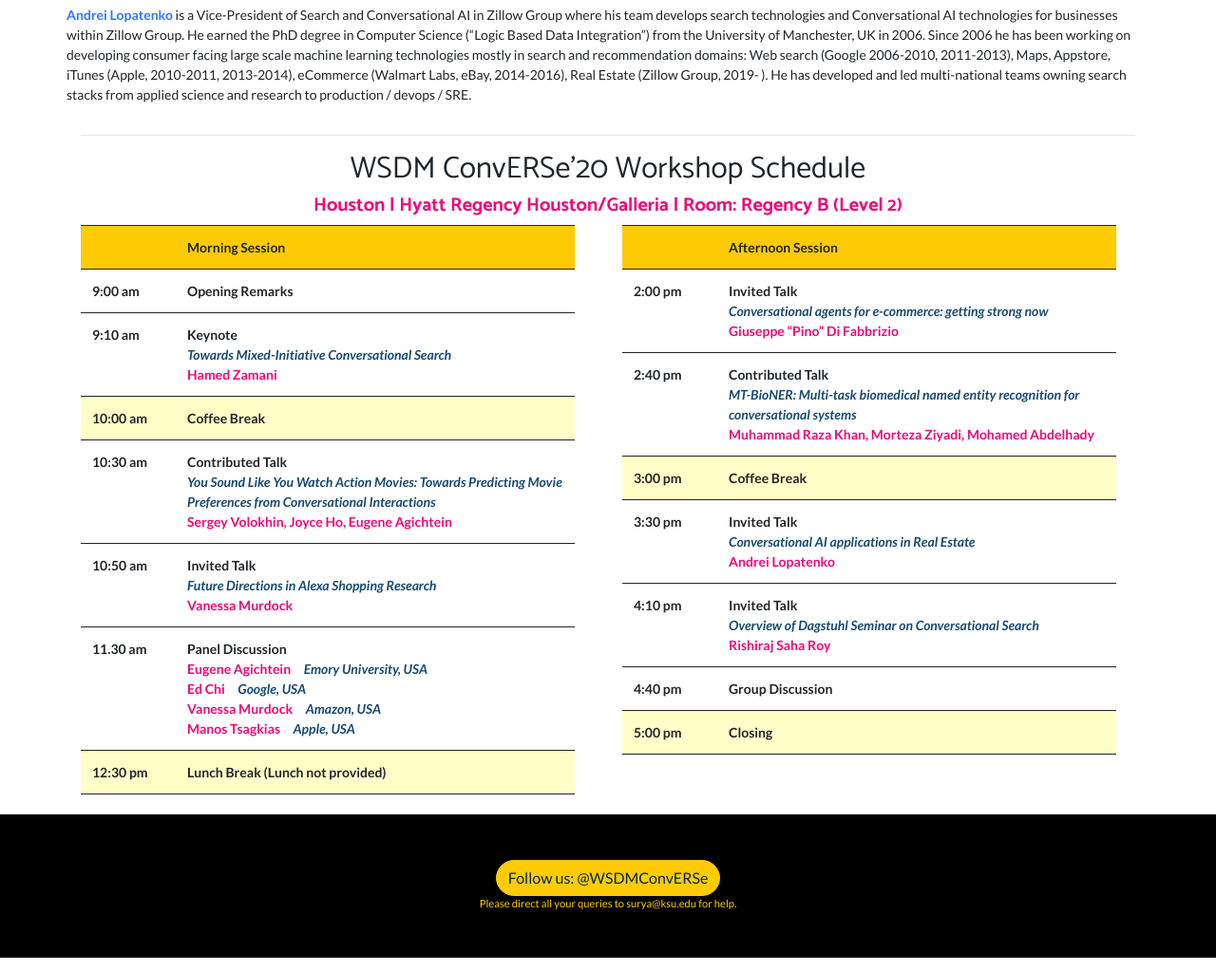
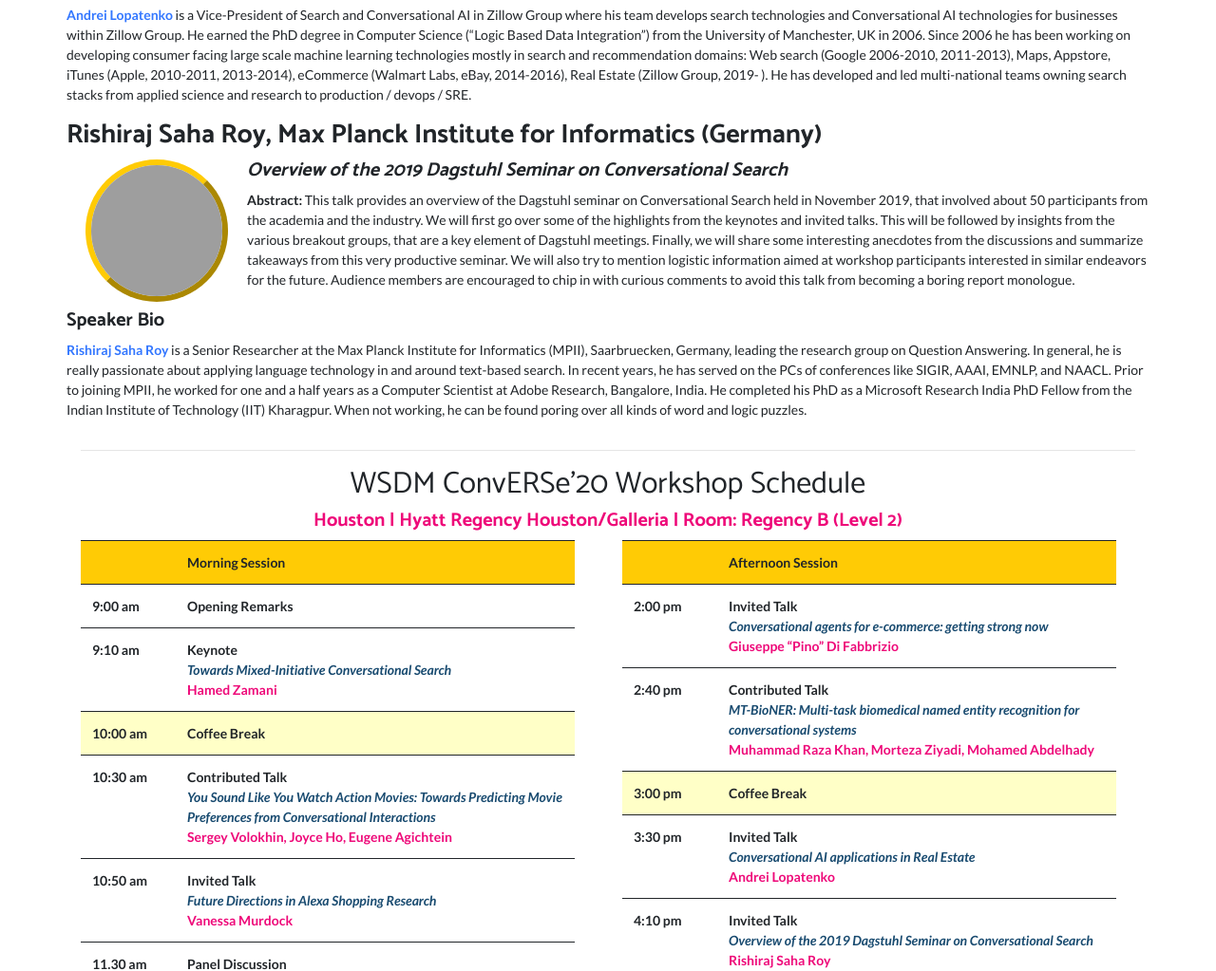
Before and after one commit to wsdm-Converse/converse.github.io, a website: page index.html in a window 1280 px wide. Shown: the part 2293-3316 px from the top of the page at 95% size. Drawn offline with Linux system fonts and the light colour scheme; grey boxes are pictures that could not be loaded.

Commit message:
rishi bio

```diff
--- a/index.html
+++ b/index.html
@@ -199,20 +199,20 @@ He earned the PhD degree in Computer Science (“Logic Based Data Integration”
                   </p>
 
 
-                  <!--<header>
-                  <h3><b>Rishiraj Saha Roy, Max Planck Institute (Germany)</b> </h3>
-                  <img style="float: left; border-radius: 50%; border: #FFCB05 6px outset;" hspace="20" src="./img/eugene.jpg" height="150px" width="150px" border="10px">
-                  <h5><b><i>Overview of Dagstuhl Seminar on Conversational Search</i></b></h5>
+                  <header>
+                  <h3><b>Rishiraj Saha Roy, Max Planck Institute for Informatics (Germany)</b> </h3>
+                  <img style="float: left; border-radius: 50%; border: #FFCB05 6px outset;" hspace="20" src="./img/rishirajsaharoy.png" height="150px" width="150px" border="10px">
+                  <h5><b><i>Overview of the 2019 Dagstuhl Seminar on Conversational Search</i></b></h5>
 
 
-                  <b>Abstract:</b>
+                  <b>Abstract:</b> This talk provides an overview of the Dagstuhl seminar on Conversational Search held in November 2019, that involved about 50 participants from the academia and the industry. We will first go over some of the highlights from the keynotes and invited talks. This will be followed by insights from the various breakout groups, that are a key element of Dagstuhl meetings. Finally, we will share some interesting anecdotes from the discussions and summarize takeaways from this very productive seminar. We will also try to mention logistic information aimed at workshop participants interested in similar endeavors for the future. Audience members are encouraged to chip in with curious comments to avoid this talk from becoming a boring report monologue.
                   <br><br>
                   </header>
                   <h5><b>Speaker Bio</b></h5>
 
                   <p>
-                   <a href="http://www.cs.emory.edu/~eugene/" target="_blank"><font color=#3377ff><b>Rishiraj Saha Roy</b></font></a> is a Senior Researcher at the Max Planck Institute for Informatics (MPII), Saarbruecken, Germany, leading the research group on Question Answering, that focuses on robust and interpretable solutions for answering natural language questions over structured and unstructured data. He belongs to the Databases and Information Systems Department, that is headed by MPII director Prof. Gerhard Weikum. His current research focus is on question-answering over structured and unstructured sources of knowledge.
-                  </p> xxxx-->
+                   <a href="http://people.mpi-inf.mpg.de/~rsaharo/" target="_blank"><font color=#3377ff><b>Rishiraj Saha Roy</b></font></a> is a Senior Researcher at the Max Planck Institute for Informatics (MPII), Saarbruecken, Germany, leading the research group on Question Answering. In general, he is really passionate about applying language technology in and around text-based search. In recent years, he has served on the PCs of conferences like SIGIR, AAAI, EMNLP, and NAACL. Prior to joining MPII, he worked for one and a half years as a Computer Scientist at Adobe Research, Bangalore, India. He completed his PhD as a Microsoft Research India PhD Fellow from the Indian Institute of Technology (IIT) Kharagpur. When not working, he can be found poring over all kinds of word and logic puzzles.
+                  </p>
 
   </div>
 <hr>
@@ -375,7 +375,7 @@ He earned the PhD degree in Computer Science (“Logic Based Data Integration”
 
                 <tr>
                   <td class="tg-l2oz">4:10 pm</td>
-                  <td class="tg-9hbo">Invited Talk<br> <font color=#194B7><i>Overview of Dagstuhl Seminar on Conversational Search</i></font><br>
+                  <td class="tg-9hbo">Invited Talk<br> <font color=#194B7><i>Overview of the 2019 Dagstuhl Seminar on Conversational Search</i></font><br>
                    <font color=#ee0979>Rishiraj Saha Roy</font>
                   </td>
                 </tr>
```
Also changed, not shown: 1 other file.
